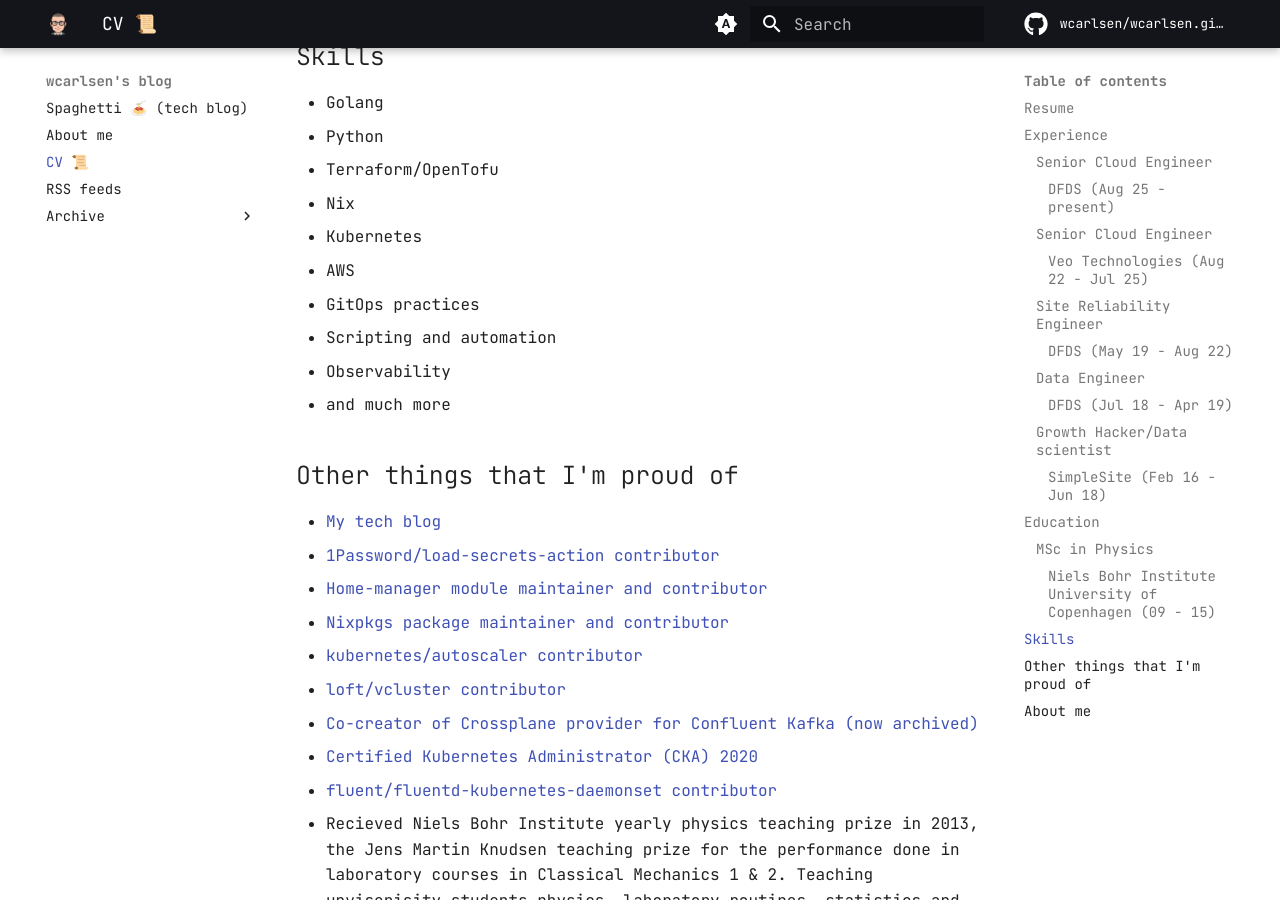
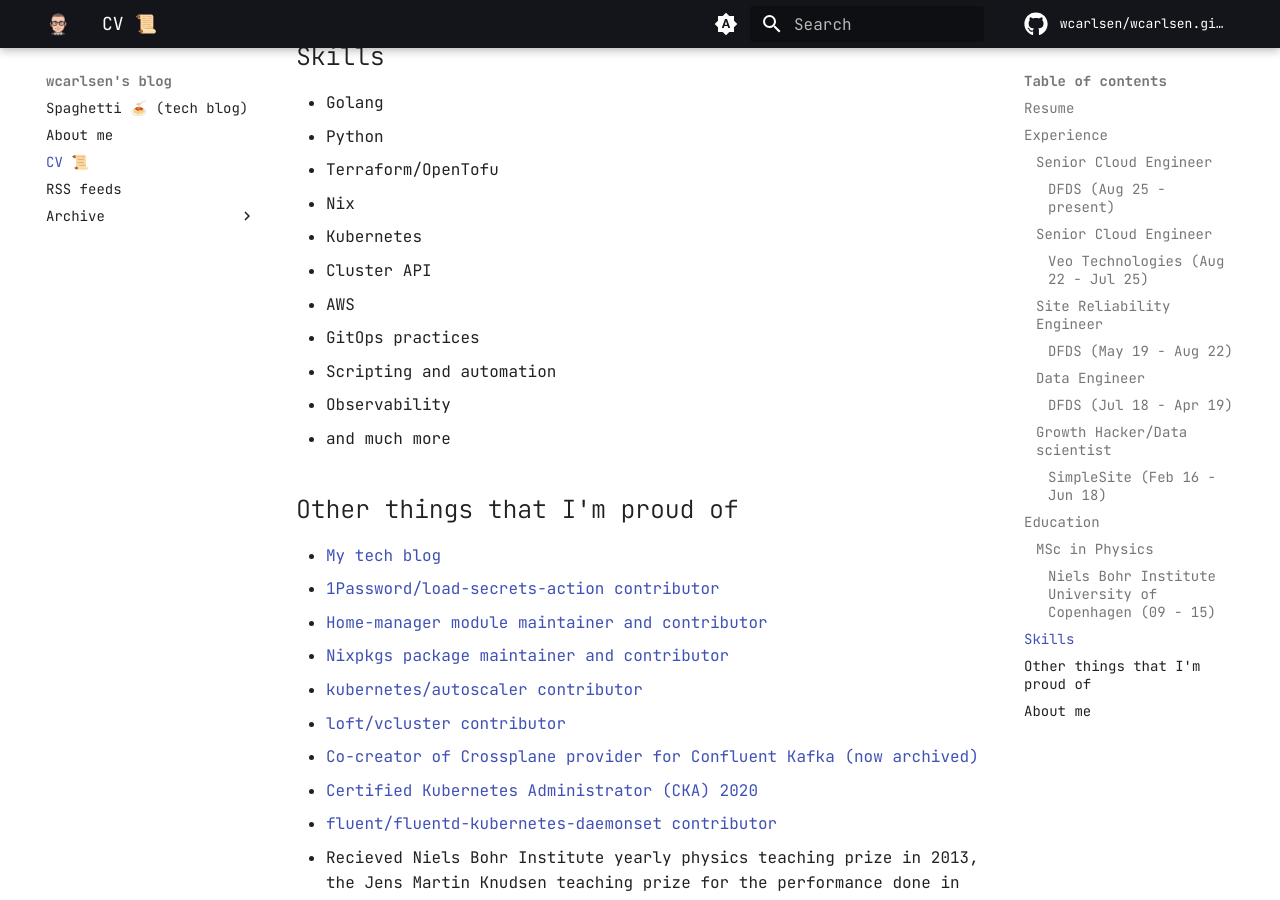
Before and after one commit to wcarlsen/wcarlsen.github.io, an MkDocs documentation site: the page built from docs/cv.md, in a window 1280 px wide and 900 px high, scrolled down 1882 px. Built offline with MkDocs 1.6.1 and Material for MkDocs 9.7.7, drawn with Linux system fonts in a browser that asks for light colours; emoji names are drawn with the system emoji font; plug-ins that fetch from the network failed and are left out; comment, search, counter and statistics services are not loaded.

Commit message:
Added Cluster API to CV
Signed-off-by: Willi Carlsen <carlsenwilli@gmail.com>

```diff
--- a/docs/cv.md
+++ b/docs/cv.md
@@ -51,6 +51,7 @@ An experiment trying, via optomechanical effects, to laser cool a nano-membrane
 * Terraform/OpenTofu
 * Nix
 * Kubernetes
+* Cluster API
 * AWS
 * GitOps practices
 * Scripting and automation
```
